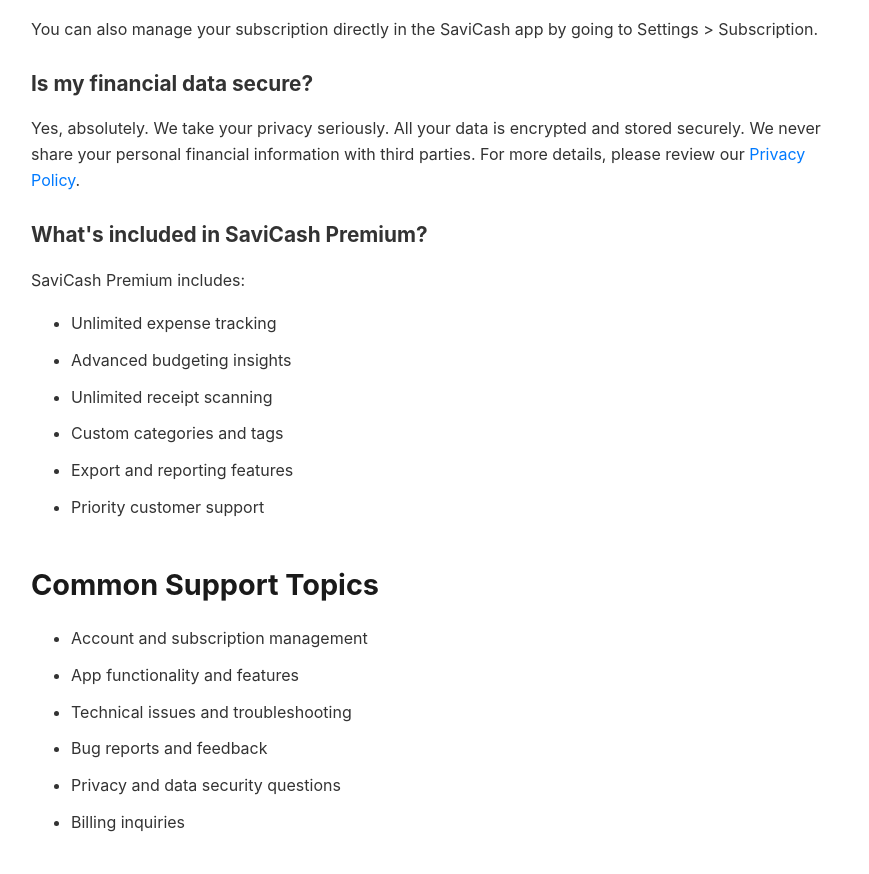
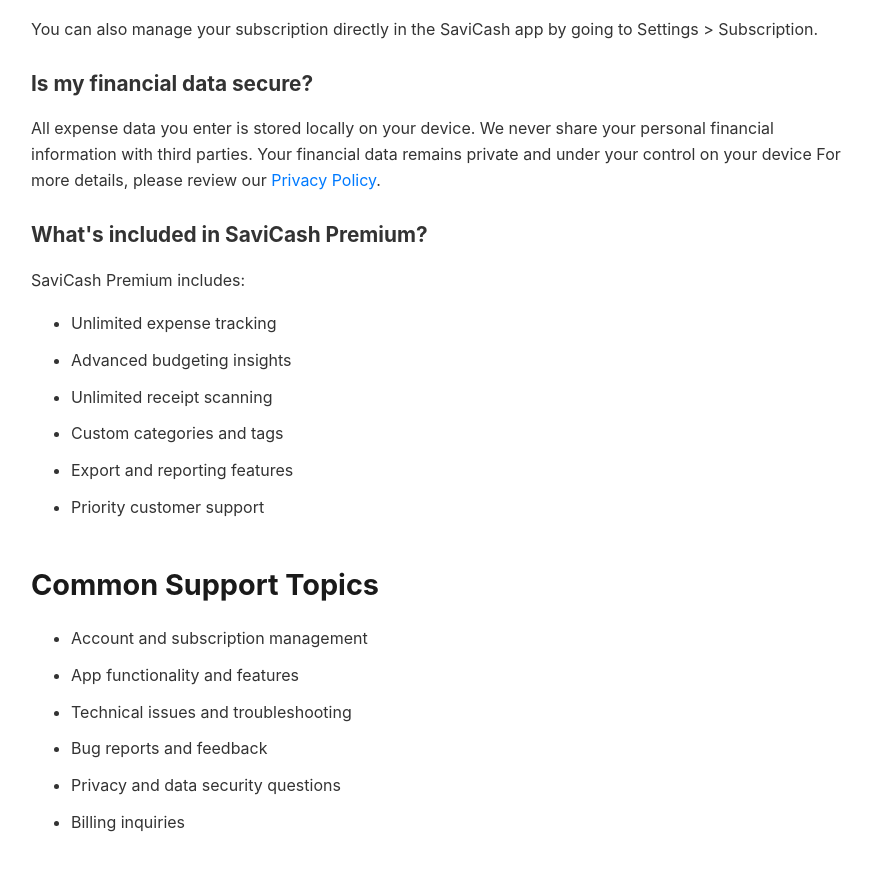
Before and after one commit to saeedghorbanim/saeedghorbanim.github.io, a plain HTML site: page index.html in a window 1280 px wide. Shown: the part 976-1850 px from the top of the page, without its empty margins (199-1068 px from the left). Drawn offline with Linux system fonts and the light colour scheme.

Commit message:
Update index.html

```diff
--- a/index.html
+++ b/index.html
@@ -102,7 +102,7 @@
         <p>You can also manage your subscription directly in the SaviCash app by going to Settings > Subscription.</p>
 
         <h3>Is my financial data secure?</h3>
-        <p>Yes, absolutely. We take your privacy seriously. All your data is encrypted and stored securely. We never share your personal financial information with third parties. For more details, please review our <a href="privacy-policy.html">Privacy Policy</a>.</p>
+        <p>All expense data you enter is stored locally on your device. We never share your personal financial information with third parties. Your financial data remains private and under your control on your device For more details, please review our <a href="https://actually-stream-310.notion.site/Privacy-Policy-2ebb24b54ac180d9815bca838b4263ee">Privacy Policy</a>.</p>
 
         <h3>What's included in SaviCash Premium?</h3>
         <p>SaviCash Premium includes:</p>
```
